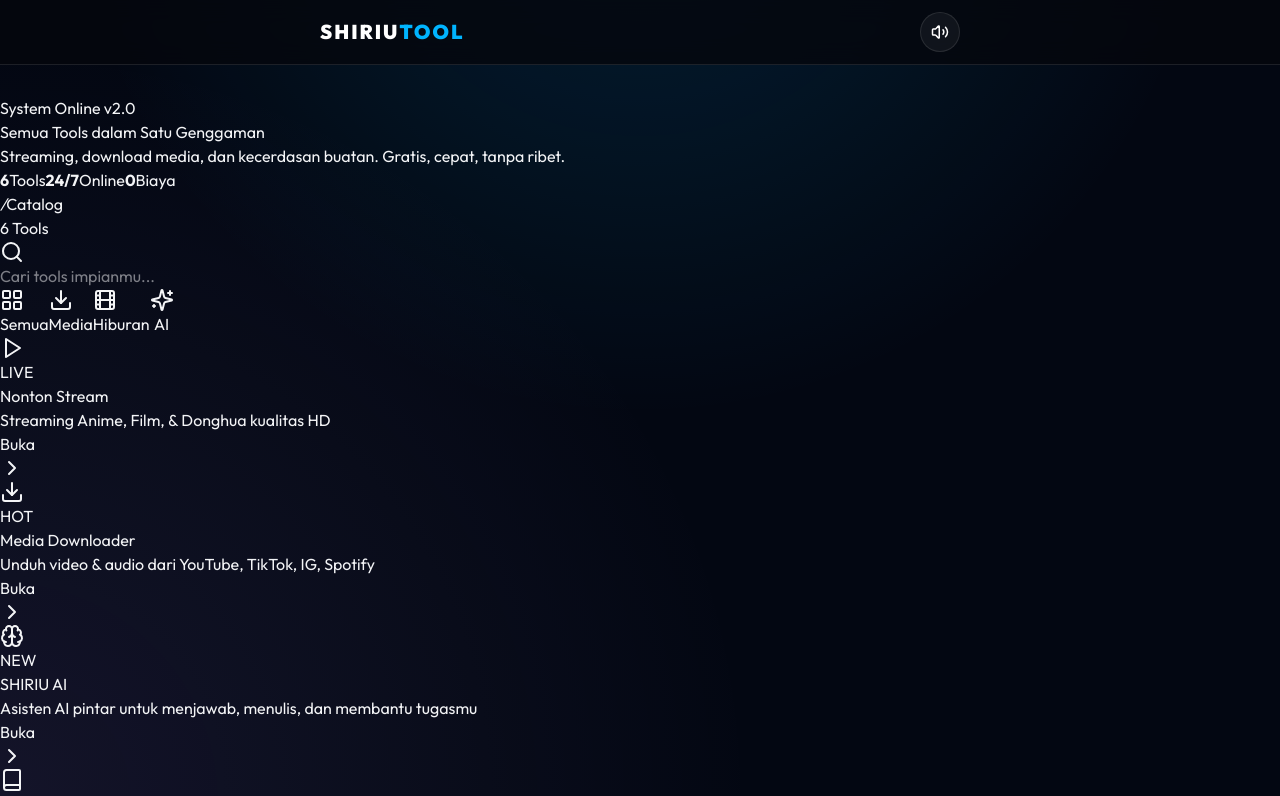
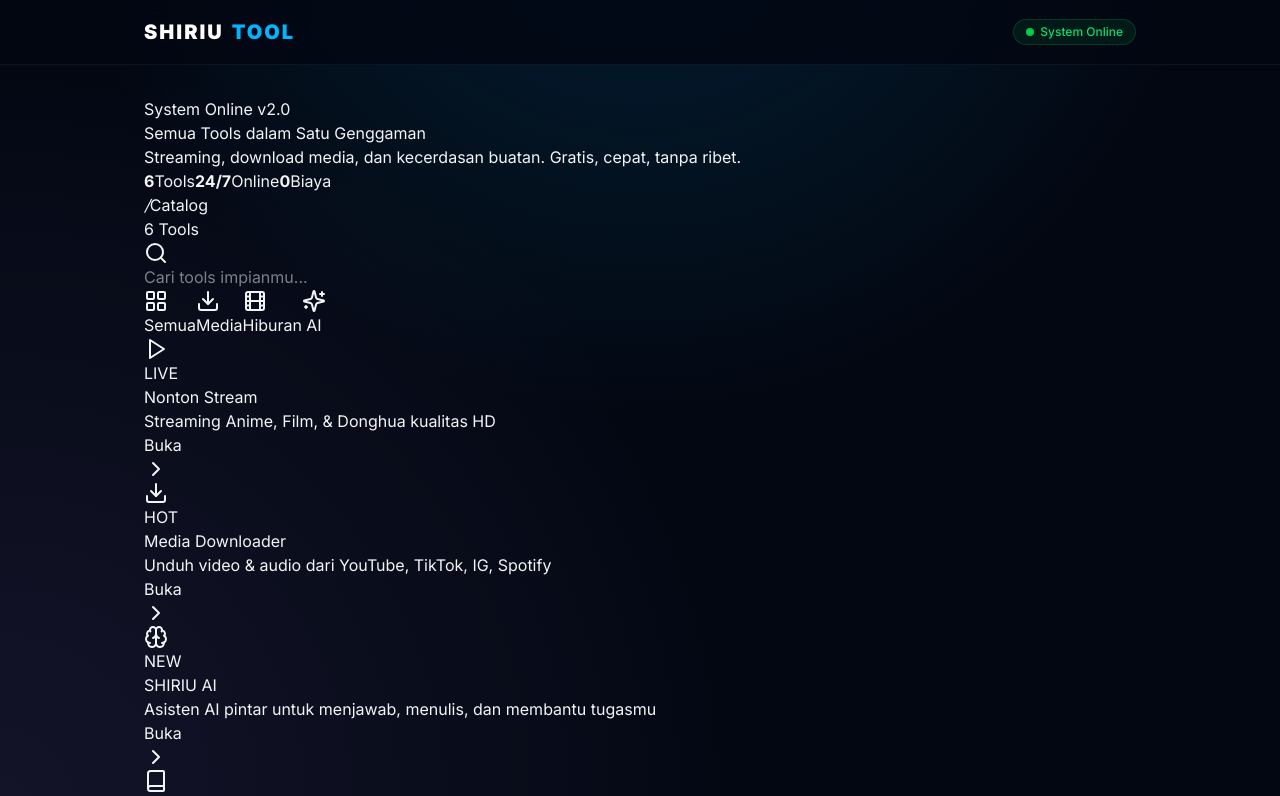
Before and after one commit to sionlimitles-spec/shiriu-tool, a Next.js app: page / in a window 1280 px wide. Shown: the top 796 px of the page. Built offline with nearby package versions, Linux system fonts and the light colour scheme.

Commit message:
Update layout.tsx

```diff
--- a/src/app/layout.tsx
+++ b/src/app/layout.tsx
@@ -1,34 +1,34 @@
 import type { Metadata } from "next";
-import { Outfit } from "next/font/google";
+import { Inter } from "next/font/google";
 import Link from "next/link";
-import { Volume2 } from "lucide-react";
 import "./globals.css";
 
-const outfit = Outfit({ subsets: ["latin"] });
+const inter = Inter({ subsets: ["latin"] });
 
 export const metadata: Metadata = {
-  title: "SHIRIUTOOL — Media Downloader",
-  description: "Download video dan musik tanpa watermark.",
+  title: "SHIRIU TOOL — All-in-One Platform",
+  description: "Streaming, Downloader, AI, dan Tools premium dalam satu genggaman.",
 };
 
 export default function RootLayout({ children }: { children: React.ReactNode }) {
   return (
     <html lang="id">
-      <body className={`${outfit.className} antialiased`}>
-        {/* HEADER FIXED */}
-        <header className="fixed top-0 left-0 right-0 z-50 bg-[#05070d]/80 backdrop-blur-md border-b border-white/10">
-          <div className="max-w-2xl mx-auto px-4 h-16 flex items-center justify-between">
-            <Link href="/" className="text-xl font-black tracking-widest text-white">
+      <body className={`${inter.className} antialiased`}>
+        {/* Header Premium */}
+        <header className="sticky top-0 z-50 w-full border-b border-white/5 bg-[#030712]/80 backdrop-blur-md">
+          <div className="max-w-5xl mx-auto px-4 h-16 flex items-center justify-between">
+            <Link href="/" className="text-xl font-black tracking-widest text-white flex items-center gap-2">
               SHIRIU<span className="text-[#00b4ff]">TOOL</span>
             </Link>
-            <button className="w-10 h-10 rounded-full flex items-center justify-center bg-white/5 border border-white/10 text-white">
-              <Volume2 size={18} />
-            </button>
+            <div className="flex items-center gap-4">
+              <span className="hidden sm:inline-flex items-center gap-1.5 px-3 py-1 rounded-full bg-green-500/10 border border-green-500/20 text-xs font-medium text-green-400">
+                <span className="w-2 h-2 rounded-full bg-green-500 animate-pulse"></span> System Online
+              </span>
+            </div>
           </div>
         </header>
 
-        {/* KONTEN UTAMA (Diberi padding-top agar tidak tertutup header) */}
-        <main className="pt-24 pb-12">
+        <main className="max-w-5xl mx-auto px-4 py-8">
           {children}
         </main>
       </body>
```
